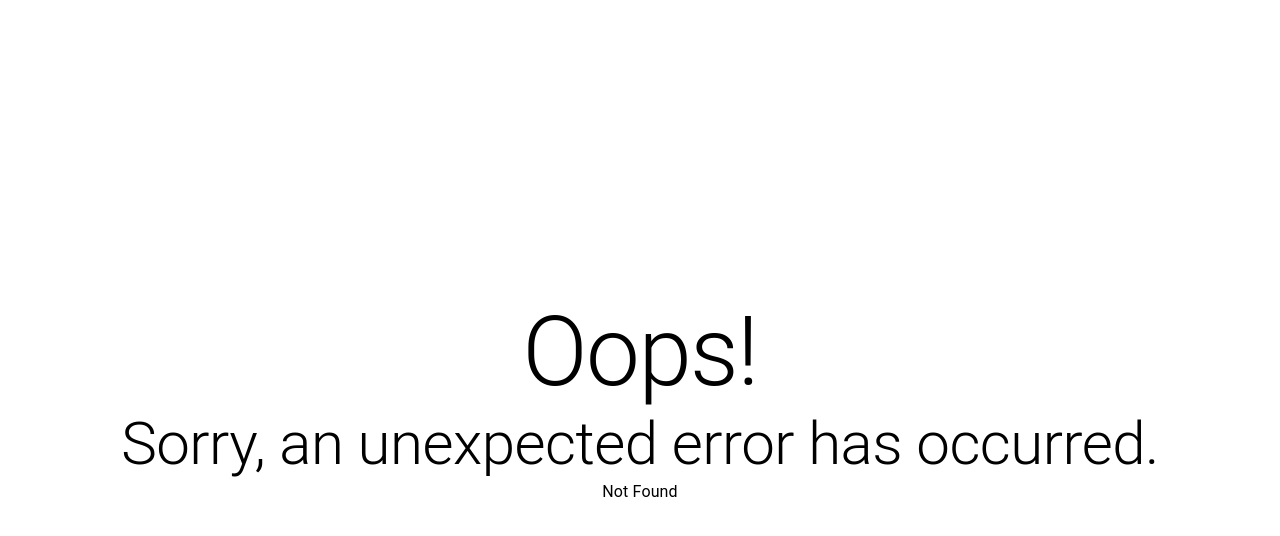
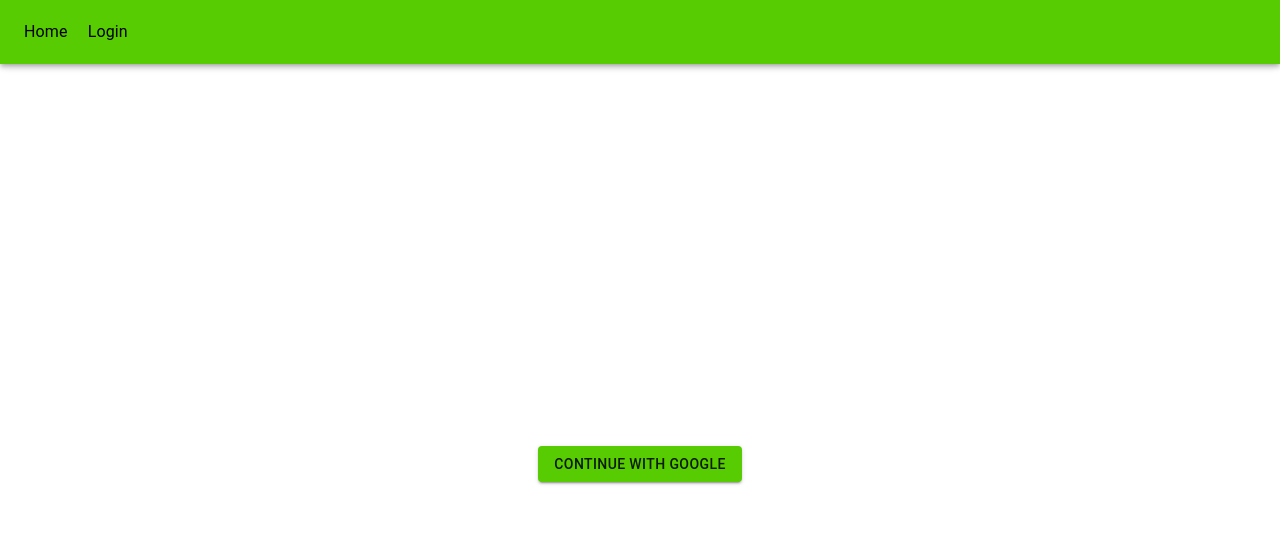
Before and after one commit to abhi-kr-2100/etaling, a React (Vite) app in the folder etaling-frontend/: page /login in a window 1280 px wide. Before the commit this address had no page. Shown: the top 536 px of the page. Built offline with nearby package versions, Linux system fonts and the light colour scheme.

Commit message:
Add a login page
Signed-off-by: Abhishek Kumar <abhi.kr.2100@gmail.com>

```diff
--- /dev/null
+++ b/etaling-frontend/src/LoginPage/index.tsx
@@ -0,0 +1,5 @@
+import { Button } from '@mui/material';
+
+export default function LoginPage() {
+  return <Button variant="contained">Continue with Google</Button>;
+}
--- a/etaling-frontend/src/assets/routes.tsx
+++ b/etaling-frontend/src/assets/routes.tsx
@@ -3,8 +3,9 @@ import { t } from 'i18next';
 import ErrorPage from '../ErrorPage';
 import Homepage from '../Homepage';
 import NavigationBar from '../NavigationBar';
+import LoginPage from '../LoginPage';
 
-export default [
+const routes = [
   {
     path: '/',
     element: <NavigationBar />,
@@ -13,17 +14,23 @@ export default [
       {
         path: '/',
         element: <Homepage />,
+        title: t('Home', { ns: 'NavigationBar' }),
+      },
+      {
+        path: '/login',
+        element: <LoginPage />,
+        title: t('Login', { ns: 'Navigationbar' }),
       },
     ],
   },
 ];
 
-export const navbarItems = [
-  {
-    path: '/',
-    title: t('Home', { ns: 'NavigationBar' }),
-  },
-] as NavBarItem[];
+export default routes;
+
+export const navbarItems = routes[0].children.map((route) => ({
+  path: route.path,
+  title: route.title,
+})) as NavBarItem[];
 
 export interface NavBarItem {
   path: string;
```
